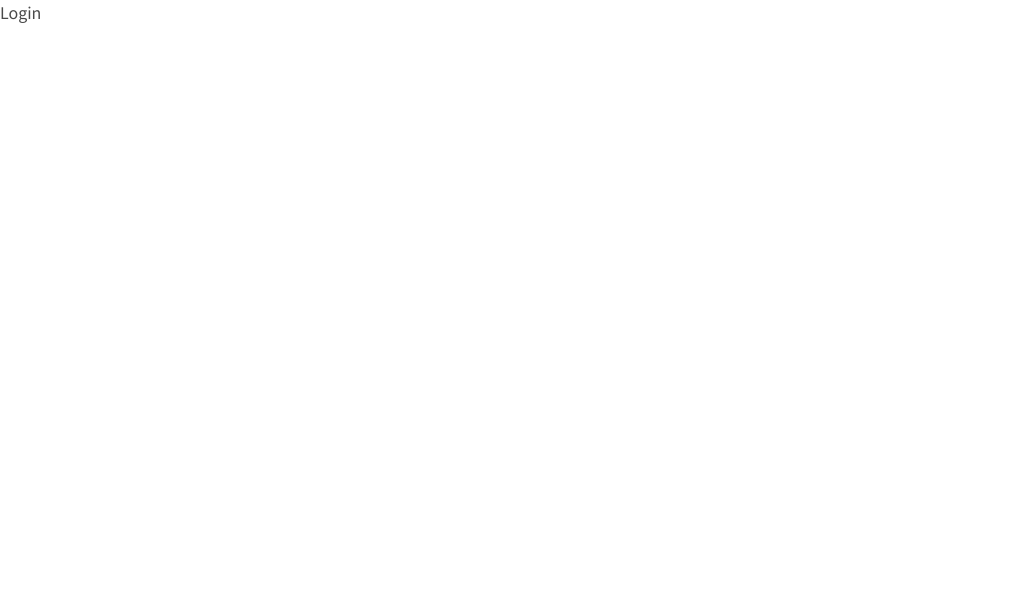
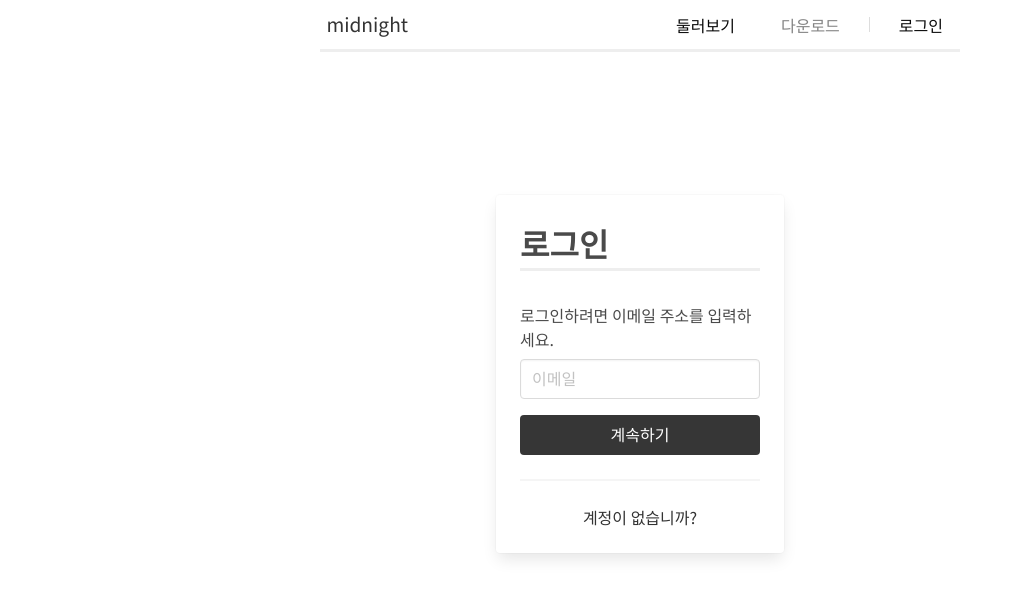
Before and after one commit to litmify/midnight-frontend, a React (Create React App) app: page /auth/login in a window 1280 px wide. Shown: the top 598 px of the page, without its empty margins (0-1022 px from the left). Built offline with nearby package versions, Linux system fonts and the light colour scheme.

Commit message:
feat(login): Add login page

```diff
--- a/package.json
+++ b/package.json
@@ -9,6 +9,7 @@
     "@types/node": "12.12.14",
     "@types/react": "16.9.13",
     "@types/react-dom": "16.9.4",
+    "axios": "^0.19.0",
     "bootstrap": "^4.4.1",
     "bulma": "^0.8.0",
     "node-sass": "^4.13.0",
--- /dev/null
+++ b/src/components/auth/login/Login.tsx
@@ -0,0 +1,14 @@
+import * as React from 'react';
+import Navigation from '../../base/navigation/Navigation';
+import LoginField from './LoginField';
+
+const Login = function() {
+  return (
+    <div className="Login">
+      <Navigation />
+      <LoginField />
+    </div>
+  );
+};
+
+export default Login;
--- /dev/null
+++ b/src/components/auth/login/LoginField.scss
@@ -0,0 +1,40 @@
+.login__container {
+  width: 30%;
+}
+
+.login__card {
+  width: 100%;
+}
+
+.login__header {
+  border-bottom: 3px solid #eeeeee;
+  font-weight: 700;
+  font-size: 2rem;
+  padding-bottom: 0.1rem;
+  margin-bottom: 2rem;
+  text-align: left;
+}
+
+.login__divider {
+  margin-top: 2rem;
+  margin-bottom: 2rem;
+}
+
+.login__button {
+  margin-top: 1rem;
+}
+
+.login__a {
+  color: #333333;
+}
+
+.login__description {
+  font-size: 1rem;
+  text-align: left;
+  margin-bottom: 0.5rem;
+
+  &--error {
+    margin-top: 1rem;
+    margin-bottom: 0;
+  }
+}
--- /dev/null
+++ b/src/components/auth/login/LoginField.tsx
@@ -0,0 +1,30 @@
+import * as React from 'react';
+import './LoginField.scss';
+
+import LoginFieldEmail from './LoginFieldEmail';
+import LoginFieldCode from './LoginFieldCode';
+
+const LoginField = function(this: any) {
+
+  const [email, setEmail] = React.useState('');
+  const [process, setProcess] = React.useState(1);
+
+  return (
+    <section className="login__section hero is-fullheight-with-navbar">
+      <div className="login__container hero-body container has-text-centered">
+        <div className="login__card card">
+          <div className="card-content">
+            <div className="login__content">
+              <p className="login__header">로그인</p>
+              {process === 1 ? <LoginFieldEmail email={email} setEmail={setEmail} setProcess={setProcess}/> : process === 2 ? <LoginFieldCode email={email} /> : null}
+              <hr/>
+              <a className="login__a" href="/auth/register">계정이 없습니까?</a>
+            </div>
+          </div>
+        </div>
+      </div>
+    </section>
+  );
+};
+
+export default LoginField;
--- /dev/null
+++ b/src/components/auth/login/LoginFieldCode.tsx
@@ -0,0 +1,91 @@
+import * as React from 'react';
+import { useHistory } from 'react-router-dom';
+import axios from 'axios';
+import './LoginField.scss';
+
+type Props = {
+  email: string;
+};
+
+const LoginFieldCode = function({ email }: Props) {
+  const history = useHistory();
+
+  const [loginCode, setLoginCode] = React.useState('');
+  const [isLoginCodeValidating, setIsLoginCodeValidating] = React.useState(false);
+  const [isErrorOnLoginCodeValidation, setIsErrorOnLoginCodeValidation] = React.useState(false);
+  const [codeErrorMessage, setCodeErrorMessage] = React.useState('');
+
+  const handleLoginCodeChange = (e: any) => {
+    setLoginCode(e.target.value);
+    setIsErrorOnLoginCodeValidation(false);
+  };
+
+  const tryLoginCode = async function(this: any) {
+    setIsLoginCodeValidating(true);
+    setIsErrorOnLoginCodeValidation(false);
+
+    console.log(email);
+    console.log(loginCode);
+
+    return await axios
+      .post(process.env.REACT_APP_API_URL + 'auth/login/validate', {
+        email,
+        code: loginCode,
+      })
+      .then(data => {
+        if (data.data.result) {
+          try {
+            localStorage.setItem('user', data.data.payload.token);
+            history.push('/');
+          } catch (err) {
+            setCodeErrorMessage(`올바른 접속이 아닙니다. 브라우저를 종료 후 다시 시도해주세요.`);
+            setIsLoginCodeValidating(false);
+            setIsErrorOnLoginCodeValidation(true);
+          }
+        }
+      })
+      .catch(err => {
+        if (err.response.status === 400) {
+          setCodeErrorMessage('올바른 로그인 코드가 아닙니다.');
+          setIsLoginCodeValidating(false);
+          setIsErrorOnLoginCodeValidation(true);
+        } else {
+          setCodeErrorMessage(`예상치 못한 문제가 발생했습니다. 다시 시도해주세요.`);
+          setIsLoginCodeValidating(false);
+          setIsErrorOnLoginCodeValidation(true);
+        }
+      });
+  };
+
+  return (
+    <div className="login__content--after">
+      <p className="login__description">
+        메일로 인증 코드를 전송하였습니다. 인증 코드를 입력해주세요. 인증 코드는 30분 뒤 만료됩니다.
+      </p>
+      <input
+        className="login__input input"
+        type="text"
+        placeholder="인증 코드를 입력하세요."
+        onChange={handleLoginCodeChange}
+        value={loginCode}
+      />
+      {isErrorOnLoginCodeValidation ? (
+        <p className="login__description--error has-text-danger">{codeErrorMessage}</p>
+      ) : null}
+      {!isLoginCodeValidating ? (
+        <button onClick={tryLoginCode} className="login__button button is-fullwidth is-dark">
+          확인
+        </button>
+      ) : (
+        <button disabled={true} className="login__button button is-fullwidth is-dark is-loading">
+          확인
+        </button>
+      )}
+      <a href="/auth/login" className="login__button button is-fullwidth is-light">
+        돌아가기
+      </a>
+    </div>
+  );
+};
+
+export default LoginFieldCode;
--- /dev/null
+++ b/src/components/auth/login/LoginFieldEmail.tsx
@@ -0,0 +1,73 @@
+import * as React from 'react';
+import axios from 'axios';
+
+type Props = {
+  email: string;
+  setEmail: any;
+  setProcess: any;
+};
+
+const LoginFieldEmail = function({ email, setEmail, setProcess }: Props) {
+  const [isMailSending, setIsMailSending] = React.useState(false);
+  const [isErrorOnMailSending, setIsErrorOnMailSending] = React.useState(false);
+  const [mailErrorMessage, setMailErrorMessage] = React.useState('');
+
+  const handleEmail = function(e: any) {
+    setEmail(e.target.value);
+  }
+
+  const tryLogin = async function(this: any) {
+    // Prepairing sending login code email
+    setIsMailSending(true);
+    setIsErrorOnMailSending(false);
+
+    await axios
+      .post(process.env.REACT_APP_API_URL + 'auth/login', {
+        email,
+      })
+      .then(data => {
+        if (data.data.result) {
+          setProcess(2);
+        }
+      })
+      .catch(err => {
+        if (err.response.status === 400) {
+          setMailErrorMessage('존재하지 않는 이메일입니다.');
+          setIsMailSending(false);
+          setIsErrorOnMailSending(true);
+        } else {
+          setMailErrorMessage(`예상치 못한 문제가 발생했습니다. 다시 시도해주세요.`);
+          setIsMailSending(false);
+          setIsErrorOnMailSending(true);
+        }
+      });
+  };
+
+  return (
+    <div className="login__content--before">
+      <p className="login__description">로그인하려면 이메일 주소를 입력하세요.</p>
+      <input
+        className="login__input input"
+        type="email"
+        placeholder="이메일"
+        disabled={isMailSending}
+        onChange={handleEmail}
+        value={email}
+      />
+      {isErrorOnMailSending ? (
+        <p className="login__description--error has-text-danger">{mailErrorMessage}</p>
+      ) : null}
+      {!isMailSending ? (
+        <button onClick={tryLogin} className="login__button button is-fullwidth is-dark">
+          계속하기
+        </button>
+      ) : (
+        <button disabled={true} className="login__button button is-fullwidth is-dark is-loading">
+          계속하기
+        </button>
+      )}
+    </div>
+  );
+};
+
+export default LoginFieldEmail;
--- a/src/components/base/navigation/Navigation.tsx
+++ b/src/components/base/navigation/Navigation.tsx
@@ -3,7 +3,7 @@ import './Navigation.scss';
 
 const Navigation = function() {
   return (
-    <nav className="navbar navbar__container container level">
+    <nav className="navbar__container navbar is-fixed-top container level">
       <div className="navbar__title level-left">
         <a className="navbar__text navbar__text--title level-item" href="/">midnight</a>
       </div>
--- a/src/index.scss
+++ b/src/index.scss
@@ -4,7 +4,7 @@ body {
   margin: 0;
   font-family: 'Noto Sans KR', -apple-system, BlinkMacSystemFont, 'Segoe UI', 'Roboto', 'Oxygen',
     'Ubuntu', 'Cantarell', 'Fira Sans', 'Droid Sans', 'Helvetica Neue',
-    sans-serif;
+    sans-serif !important;
   -webkit-font-smoothing: antialiased;
   -moz-osx-font-smoothing: grayscale;
 }
--- a/src/pages/HomePage.tsx
+++ b/src/pages/HomePage.tsx
@@ -2,7 +2,7 @@ import * as React from 'react';
 import HomeTemplate from '../components/home/HomeTemplate';
 
 const HomePage = function() {
-  return (<HomeTemplate />);
+  return <HomeTemplate />;
 };
 
 export default HomePage;
--- a/src/pages/LoginPage.tsx
+++ b/src/pages/LoginPage.tsx
@@ -1,7 +1,8 @@
 import * as React from 'react';
+import Login from '../components/auth/login/Login';
 
 const LoginPage = function() {
-  return <div>Login</div>;
+  return <Login />
 };
 
 export default LoginPage;
```
Also changed, not shown: src/components/auth/login/Login.scss (added), 2 other files (tests, documents, lock files or other folders).
